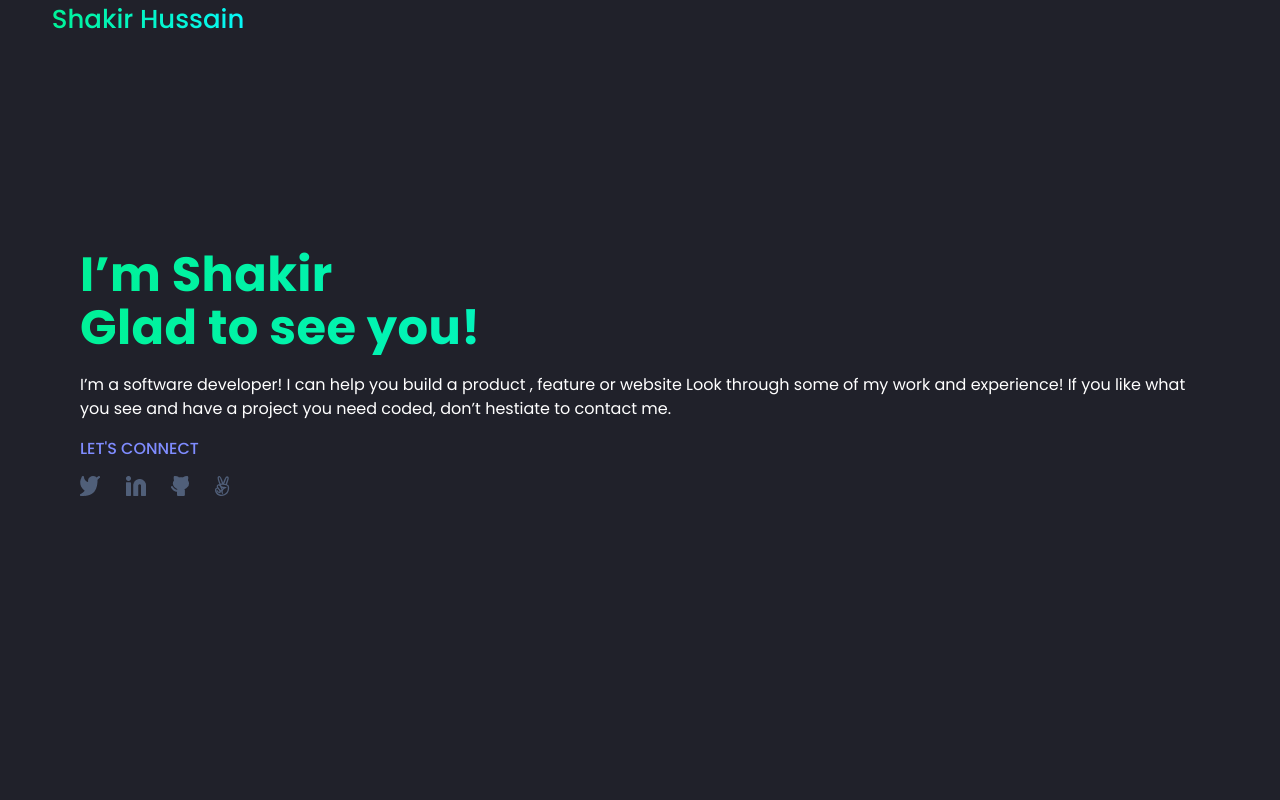
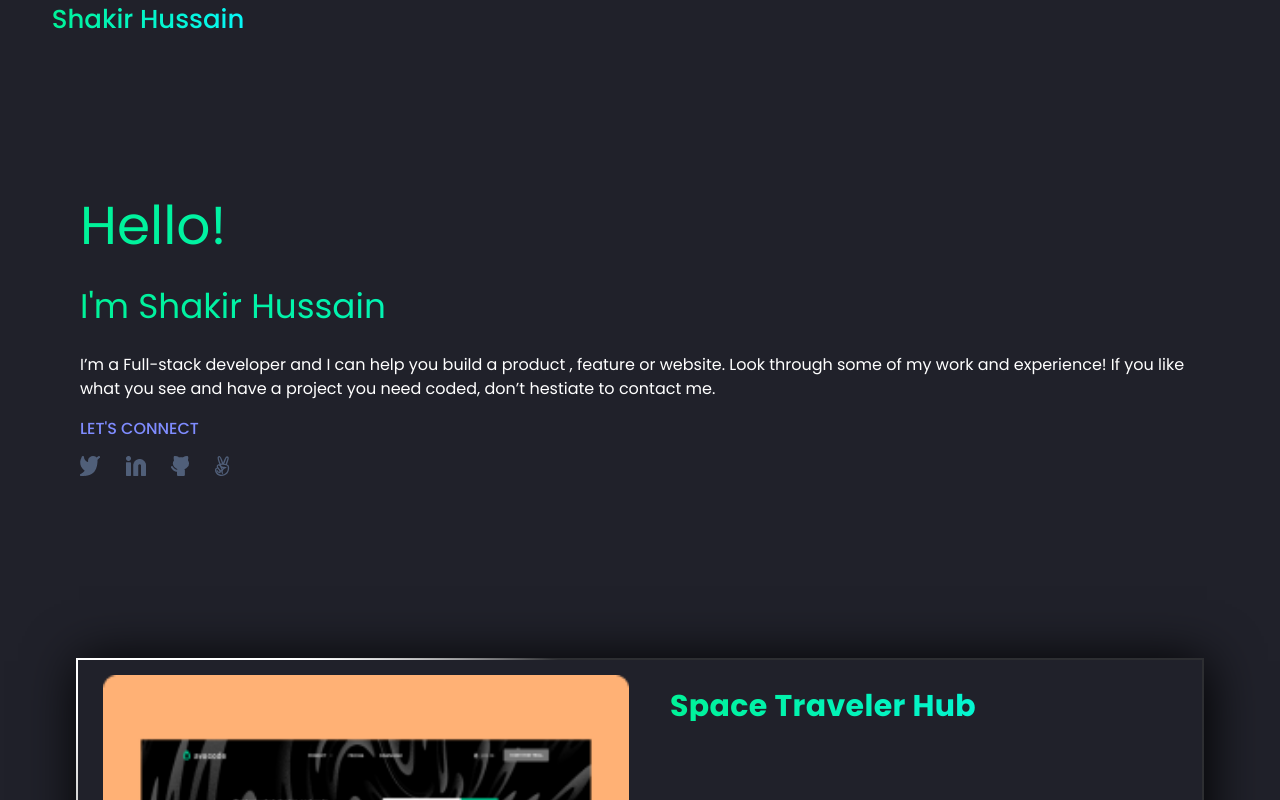
Before and after one commit to Shakir-Hussain12/Portfolio, a React (Vite) app: page / in a window 1280 px wide. Shown: the top 800 px of the page. Built offline with nearby package versions, Linux system fonts and the light colour scheme.

Commit message:
Added Styling

```diff
--- a/src/pages/Contact.jsx
+++ b/src/pages/Contact.jsx
@@ -23,7 +23,6 @@ const Contact = () => (
           </div>
           <textarea name="message" cols="30" rows="10" placeholder="Write your message here" maxLength="500" required />
           <button type="submit" className="form-btn">Get In Touch</button>
-          <hr className="round" />
         </form>
       </div>
     </section>
--- a/src/pages/Home.jsx
+++ b/src/pages/Home.jsx
@@ -26,14 +26,10 @@ const Home = () => {
         <Navbar />
       </header>
       <section className="headline">
-        <h1>
-          I’m Shakir
-          {' '}
-          <br />
-          Glad to see you!
-        </h1>
+        <h2>Hello!</h2>
+        <h4>I&apos;m Shakir Hussain </h4>
         <p className="body-text">
-          I’m a software developer! I can help you build a product , feature or website Look through some of my work and experience! If you like what you see and have a project you need coded, don’t hestiate to contact me.
+          I’m a Full-stack developer and I can help you build a product , feature or website. Look through some of my work and experience! If you like what you see and have a project you need coded, don’t hestiate to contact me.
         </p>
         <a href="/" className="connect">
           Let&apos;s connect
@@ -166,7 +162,6 @@ const Home = () => {
             </div>
             <textarea name="message" cols="30" rows="10" placeholder="Write your message here" maxLength="500" required />
             <button type="submit" className="form-btn">Get In Touch</button>
-            <hr className="round" />
           </form>
         </div>
       </footer>
--- a/src/pages/Style.css
+++ b/src/pages/Style.css
@@ -13,6 +13,10 @@ h1, h2, h3, h4, h5, h6 {
   background: -webkit-linear-gradient(left, #00f298, #07f7f7);
   -webkit-background-clip: text;
   -webkit-text-fill-color: transparent;
+}
+
+h4 {
+  margin-block: 1%;
 }
 
 p {
@@ -265,6 +269,10 @@ h1 {
   flex-direction: column;
   padding-left: 5%;
   margin-top: 4%;
+}
+
+.headline {
+  padding-top: 20%;
 }
 
 .connect {
@@ -605,8 +613,8 @@ nav {
   }
 
   .headline {
-    padding: 100px 80px;
-    height: 75vh;
+    padding: 110px 80px 0px 80px;
+    height: 60vh;
   }
 
   h1 {
```
